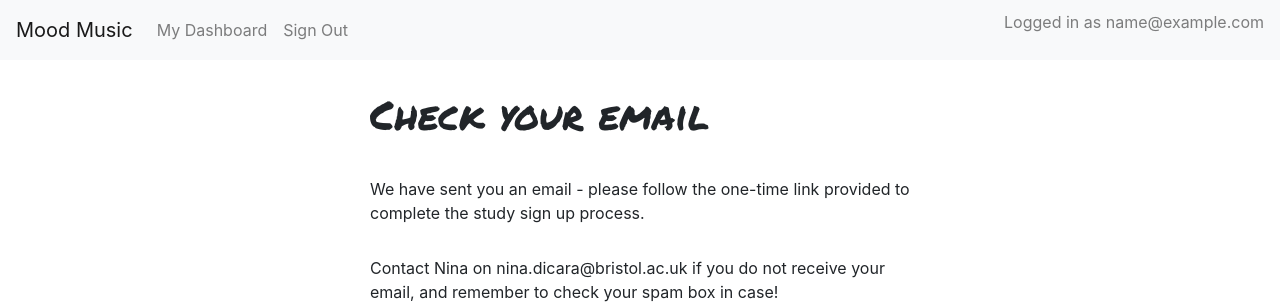
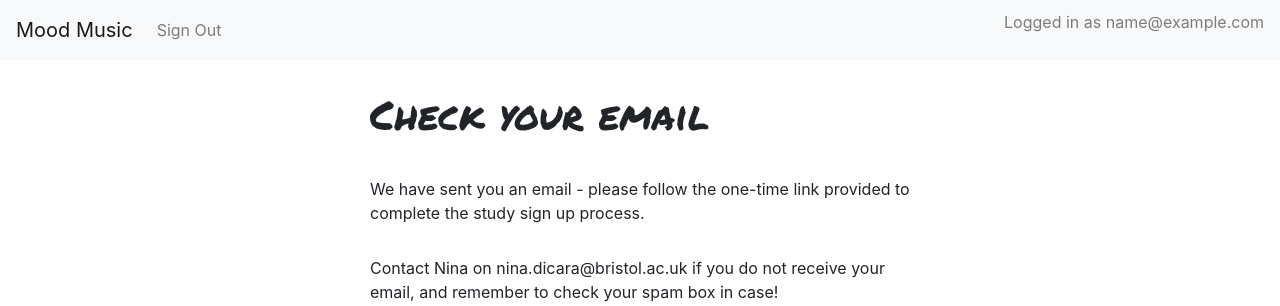
Before and after one commit to DynamicGenetics/Mood-Music, a Django app: template moodmusic/templates/dashboard/check-email.html in a window 1280 px wide. Shown: the top 306 px of the page. Run offline with Django 4.2, Linux system fonts and the light colour scheme; the template is opened without the code that fills it, so the values that code supplies are empty; the visitor is signed in with stand-in values (Sample User, id 1); parts of the project's set-up code (start-up, migrations or seed data) failed here and were passed over; some libraries are stand-ins or nearby versions.

Commit message:
Remove link to Dashboard in nav

```diff
--- a/moodmusic/templates/base.html
+++ b/moodmusic/templates/base.html
@@ -47,9 +47,6 @@
         <div class="collapse navbar-collapse" id="navbarSupportedContent">
           <ul class="navbar-nav mr-auto">
             {% if request.user.is_authenticated %}
-              <li class="nav-item">
-                <a id="dashboard-link" class="nav-link text-nowrap" href="{% url 'dashboard:index' %}">{% trans "My Dashboard" %}</a>
-              </li>
               <li class="nav-item">
                 {# URL provided by django-allauth/account/urls.py #}
                 <a class="nav-link text-nowrap" href="{% url 'account_logout' %}">{% trans "Sign Out" %}</a>
```
